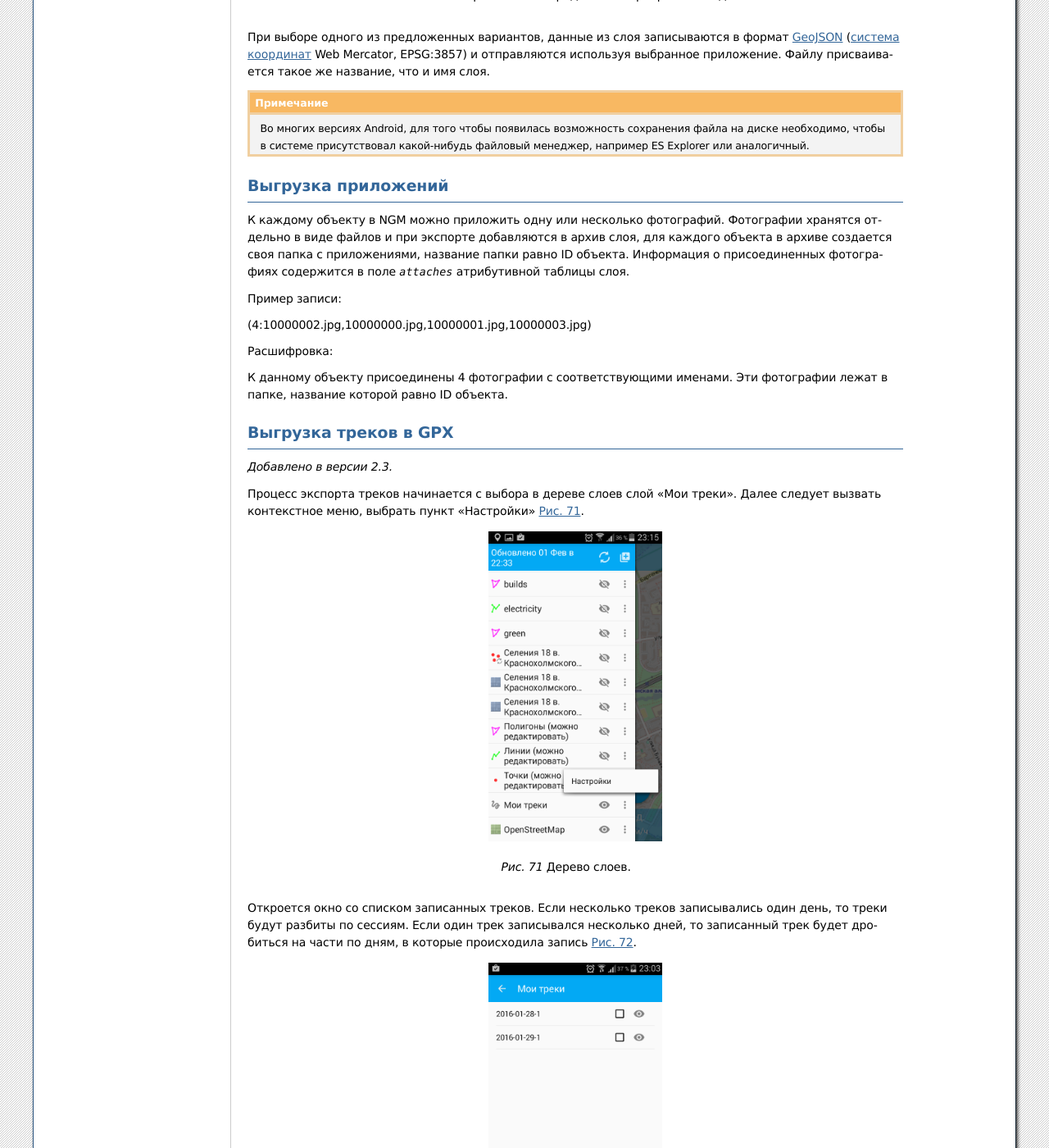
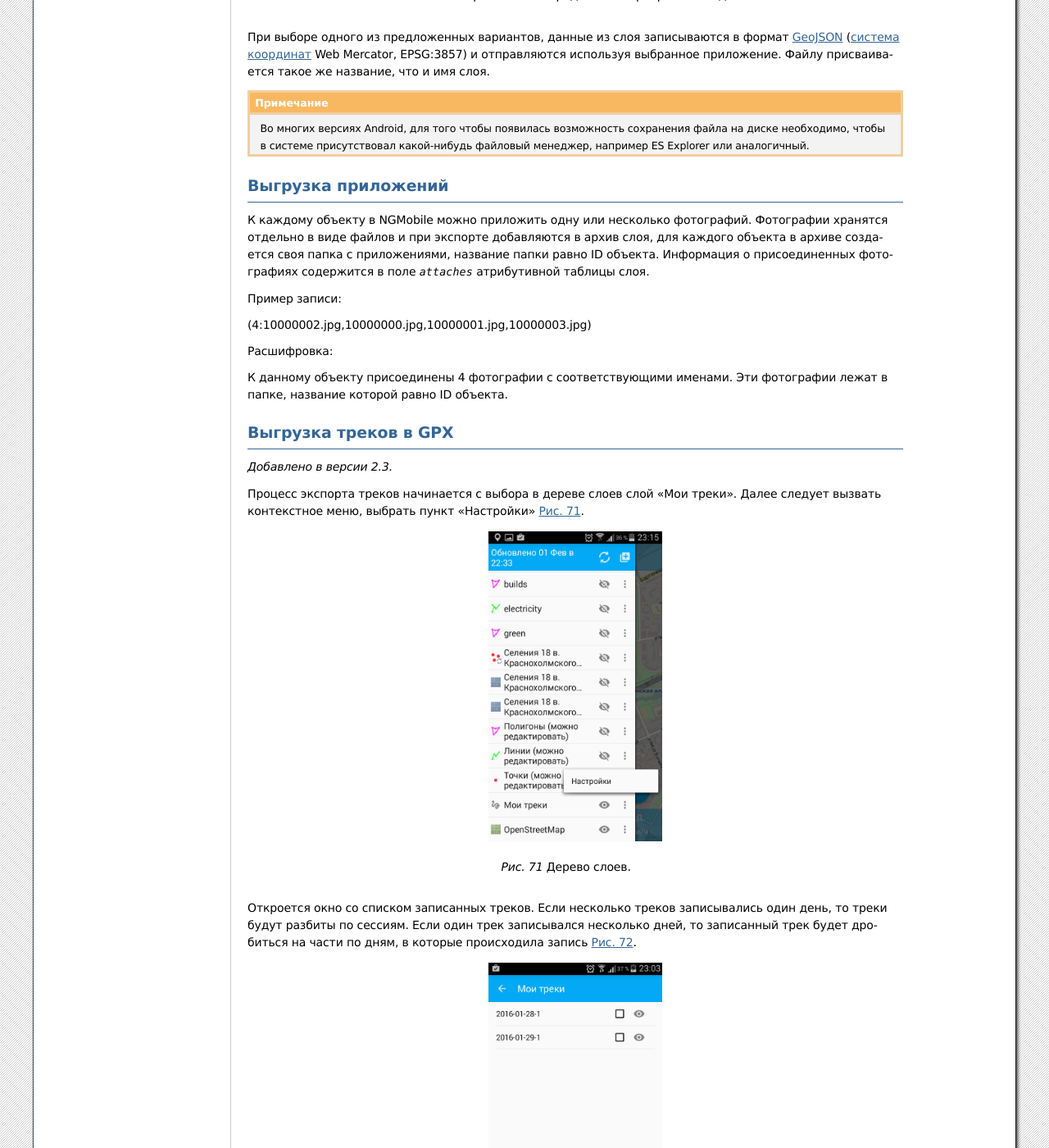
Before and after one commit to nextgis/docs_ngmobile, a Sphinx documentation site: the page built from source/share.rst, in a window 1280 px wide and 1400 px high, scrolled down 638 px. Shown: the whole window at 82% size. Built offline with Sphinx 7.4.7, drawn with Linux system fonts in a browser that asks for light colours; formulas are drawn with MathJax 3; some of the changed text lies outside the part shown.

Commit message:
ngmobile

```diff
--- a/source/share.rst
+++ b/source/share.rst
@@ -28,7 +28,7 @@ GeoJSON
 Выгрузка приложений
 -------------------
 
-К каждому объекту в NGM можно приложить одну или несколько фотографий. Фотографии хранятся отдельно в виде файлов и при экспорте добавляются в архив слоя, для каждого объекта в архиве создается своя папка с приложениями, название папки равно ID объекта. Информация о присоединенных фотографиях содержится в поле `attaches` атрибутивной таблицы слоя.
+К каждому объекту в NGMobile можно приложить одну или несколько фотографий. Фотографии хранятся отдельно в виде файлов и при экспорте добавляются в архив слоя, для каждого объекта в архиве создается своя папка с приложениями, название папки равно ID объекта. Информация о присоединенных фотографиях содержится в поле `attaches` атрибутивной таблицы слоя.
 
 Пример записи:
 
```
Also changed, not shown: other parts of source/share.rst (+2 -2 lines).
